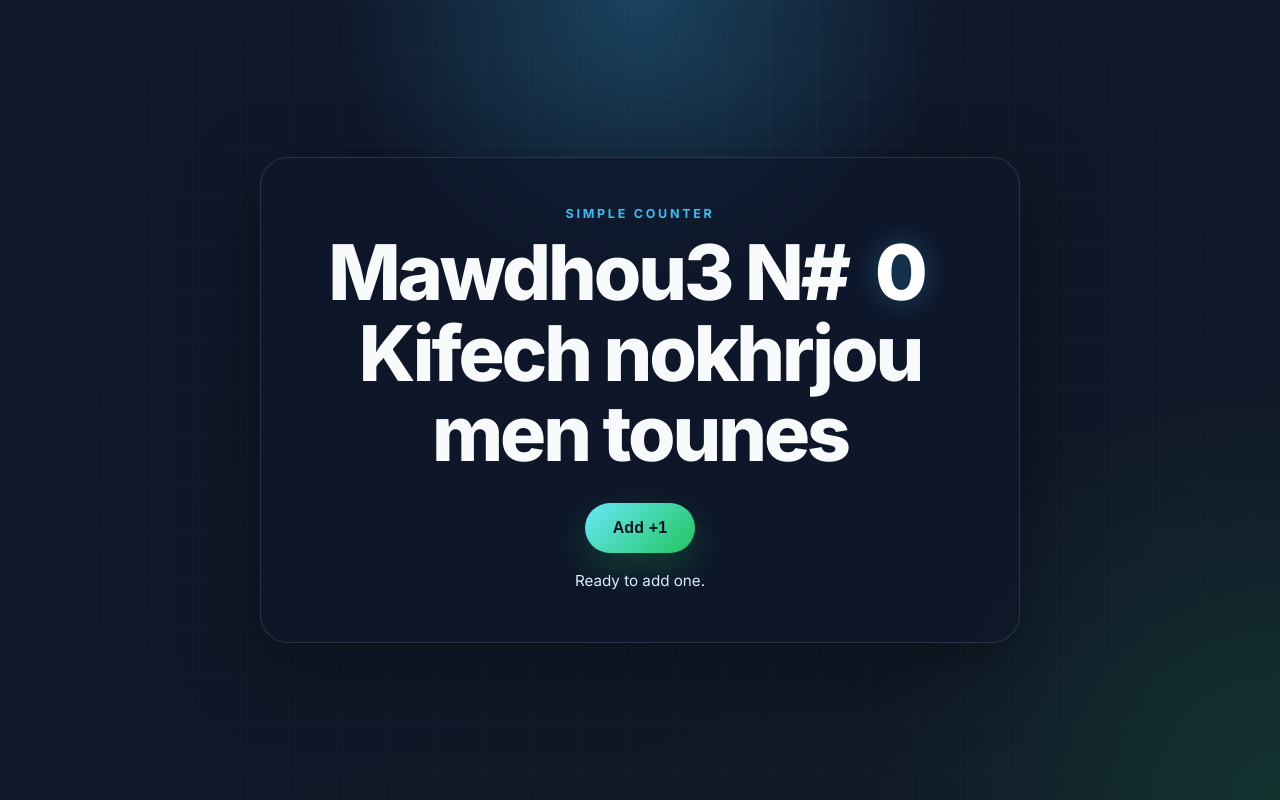
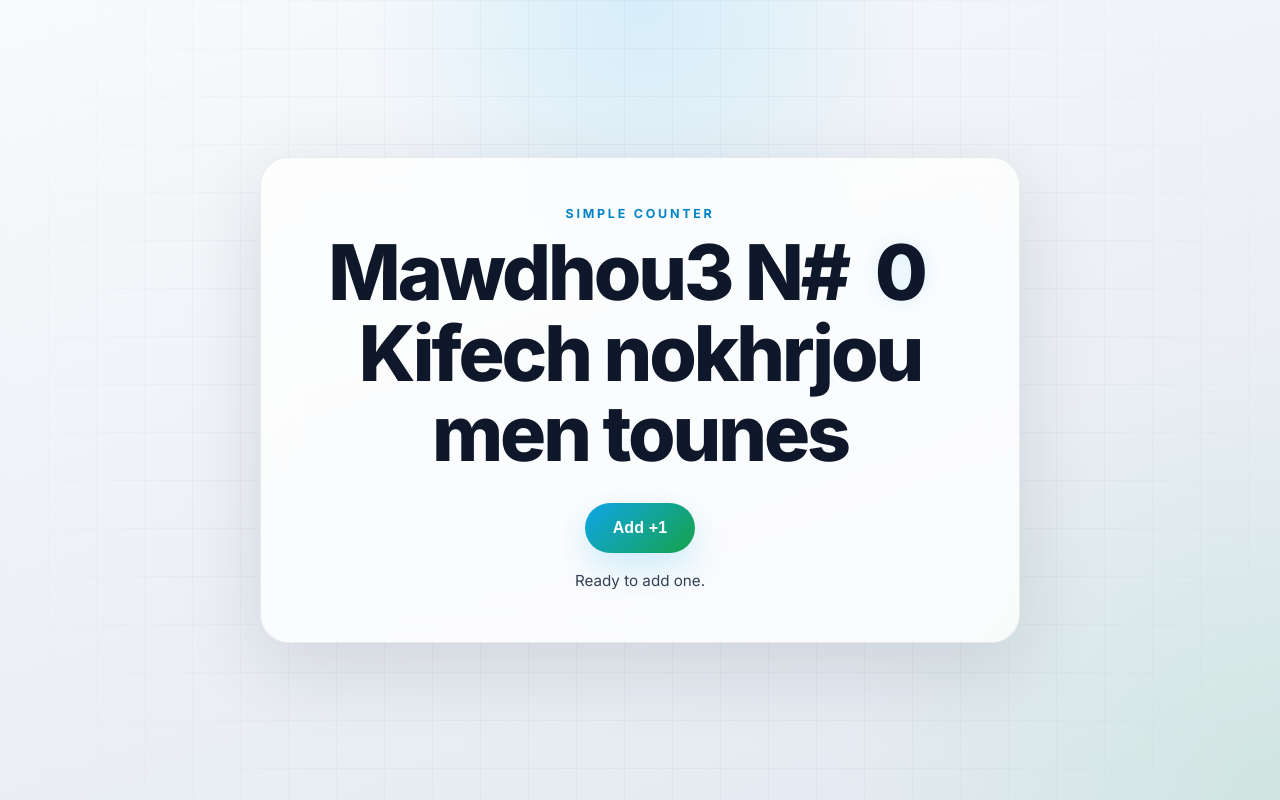
Before and after one commit to HNDRIX01/Kharja_Counter, a website: page index.html in a window 1280 px wide. Drawn offline with Linux system fonts and the light colour scheme.

Commit message:
lighter background

```diff
--- a/index.html
+++ b/index.html
@@ -18,7 +18,7 @@
     <main class="shell">
       <section class="card" aria-labelledby="title">
         <p class="eyebrow">Simple counter</p>
-        <h1 id="title">Mawdhou3 N#<span id="counter">0</span> Kifech nokhrjou men tounes</h1>
+        <h1 id="title">Mawdhou3 N#<span id="counter">68</span> Kifech nokhrjou men tounes</h1>
 
 
         <button id="incrementBtn" class="button" type="button">
--- a/styles.css
+++ b/styles.css
@@ -1,14 +1,14 @@
 :root {
-  color-scheme: dark;
-  --bg-1: #0f172a;
-  --bg-2: #111827;
-  --card: rgba(15, 23, 42, 0.72);
-  --card-border: rgba(255, 255, 255, 0.12);
-  --text: #f8fafc;
-  --muted: #cbd5e1;
-  --accent: #38bdf8;
-  --accent-2: #22c55e;
-  --shadow: 0 24px 80px rgba(0, 0, 0, 0.35);
+  color-scheme: light;
+  --bg-1: #f8fafc;
+  --bg-2: #e2e8f0;
+  --card: rgba(255, 255, 255, 0.78);
+  --card-border: rgba(15, 23, 42, 0.08);
+  --text: #0f172a;
+  --muted: #475569;
+  --accent: #0284c7;
+  --accent-2: #16a34a;
+  --shadow: 0 24px 80px rgba(15, 23, 42, 0.12);
 }
 
 * {
@@ -25,8 +25,8 @@ body {
   font-family: "Inter", system-ui, -apple-system, BlinkMacSystemFont, "Segoe UI", sans-serif;
   color: var(--text);
   background:
-    radial-gradient(circle at top, rgba(56, 189, 248, 0.26), transparent 30%),
-    radial-gradient(circle at bottom right, rgba(34, 197, 94, 0.16), transparent 28%),
+    radial-gradient(circle at top, rgba(56, 189, 248, 0.16), transparent 28%),
+    radial-gradient(circle at bottom right, rgba(34, 197, 94, 0.1), transparent 30%),
     linear-gradient(160deg, var(--bg-1), var(--bg-2));
 }
 
@@ -35,8 +35,8 @@ body::before {
   position: fixed;
   inset: 0;
   pointer-events: none;
-  background-image: linear-gradient(rgba(255, 255, 255, 0.025) 1px, transparent 1px),
-    linear-gradient(90deg, rgba(255, 255, 255, 0.025) 1px, transparent 1px);
+  background-image: linear-gradient(rgba(15, 23, 42, 0.03) 1px, transparent 1px),
+    linear-gradient(90deg, rgba(15, 23, 42, 0.03) 1px, transparent 1px);
   background-size: 48px 48px;
   mask-image: radial-gradient(circle at center, black 48%, transparent 100%);
 }
@@ -82,8 +82,8 @@ h1 {
   justify-content: center;
   align-items: center;
   margin: 0 0.05em;
-  color: #ffffff;
-  text-shadow: 0 0 28px rgba(56, 189, 248, 0.35);
+  color: #0f172a;
+  text-shadow: 0 0 20px rgba(56, 189, 248, 0.18);
 }
 
 .subtitle {
@@ -99,13 +99,13 @@ h1 {
   padding: 16px 28px;
   border: 0;
   border-radius: 999px;
-  color: #04111f;
-  background: linear-gradient(135deg, #67e8f9, #22c55e);
+  color: #ffffff;
+  background: linear-gradient(135deg, #0ea5e9, #16a34a);
   font-size: 1rem;
   font-weight: 800;
   letter-spacing: 0.01em;
   cursor: pointer;
-  box-shadow: 0 14px 36px rgba(34, 197, 94, 0.24);
+  box-shadow: 0 14px 36px rgba(14, 165, 233, 0.2);
   transition: transform 140ms ease, filter 140ms ease, opacity 140ms ease;
 }
 
@@ -127,7 +127,7 @@ h1 {
 .status {
   min-height: 1.5em;
   margin: 18px 0 0;
-  color: #dbeafe;
+  color: #334155;
   font-size: 0.95rem;
 }
 
```
